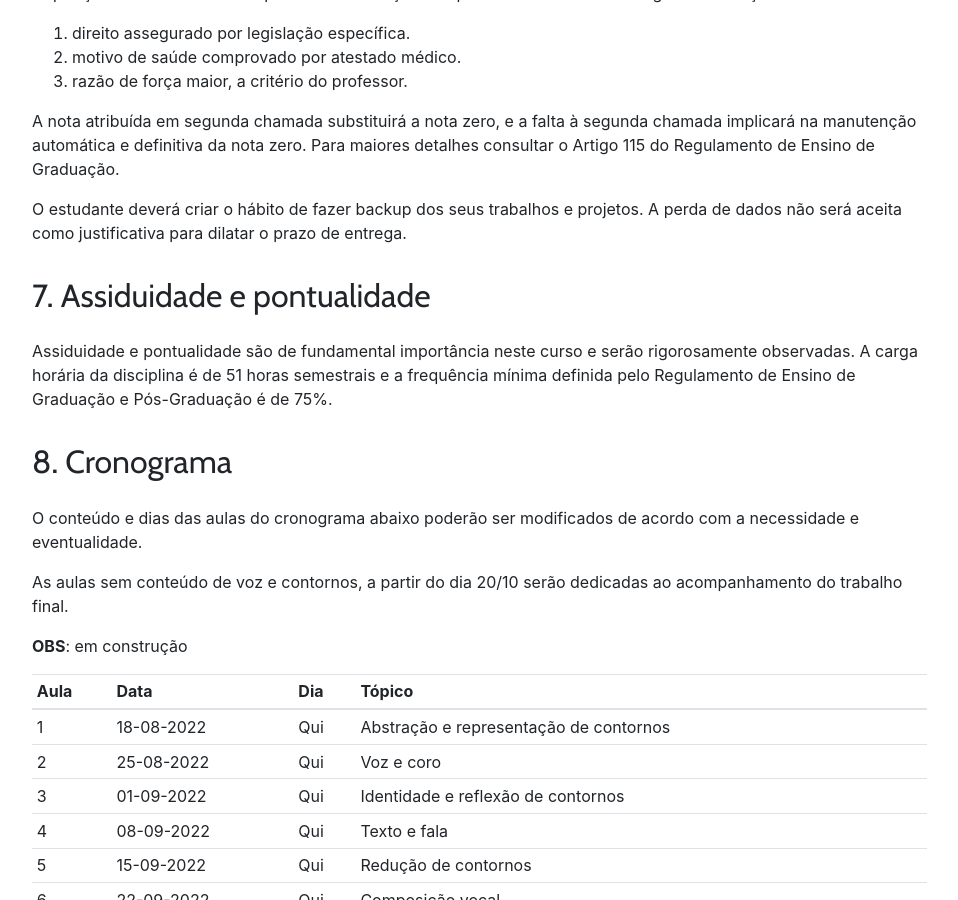
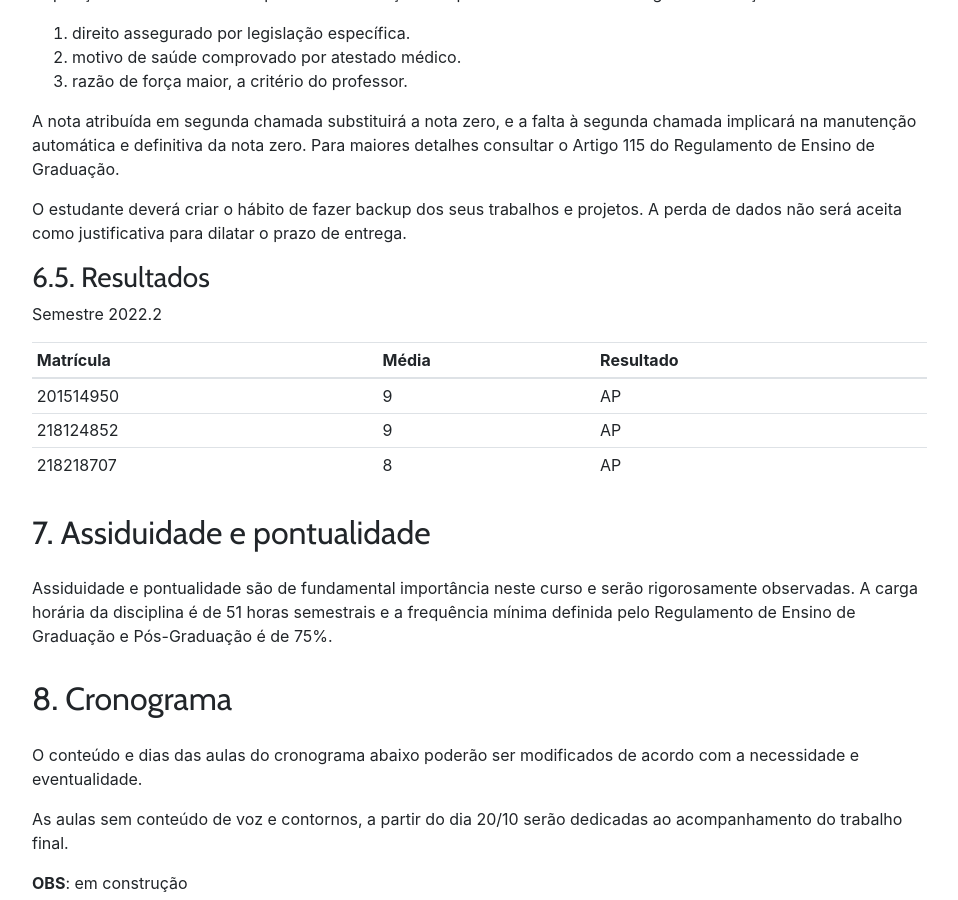
Before and after one commit to kroger/genosmus, a Jekyll site: the page built from _marcos/musb15.md, in a window 1280 px wide and 900 px high, scrolled down 3709 px. Shown: the whole window, without its empty margins (68-1026 px from the left). Built offline with Jekyll 4.4.1, drawn with Linux system fonts in a browser that asks for light colours; nearby versions of some CDN libraries; the table of contents is made by our own code.

Commit message:
Insere notas

```diff
--- a/_marcos/musb15.md
+++ b/_marcos/musb15.md
@@ -144,6 +144,16 @@ A nota atribuída em segunda chamada substituirá a nota zero, e a falta à segu
 
 O estudante deverá criar o hábito de fazer backup dos seus trabalhos e projetos. A perda de dados não será aceita como justificativa para dilatar o prazo de entrega.
 
+### 6.5. Resultados
+
+Semestre 2022.2
+
+| Matrícula | Média | Resultado |
+| --------- | ----- | --------- |
+| 201514950 | 9     | AP        |
+| 218124852 | 9     | AP        |
+| 218218707 | 8     | AP        |
+{: .table .table-sm}
 
 ## 7. Assiduidade e pontualidade
 
@@ -177,8 +187,6 @@ As aulas sem conteúdo de voz e contornos, a partir do dia 20/10 serão dedicada
 | 13   | 24-11-2022 | Qui | Entrega de trabalhos                        |
 | 14   | 01-12-2022 | Qui | A definir                                   |
 {: .table .table-sm}
-
-
 
 ## 9. Análise
 
```
